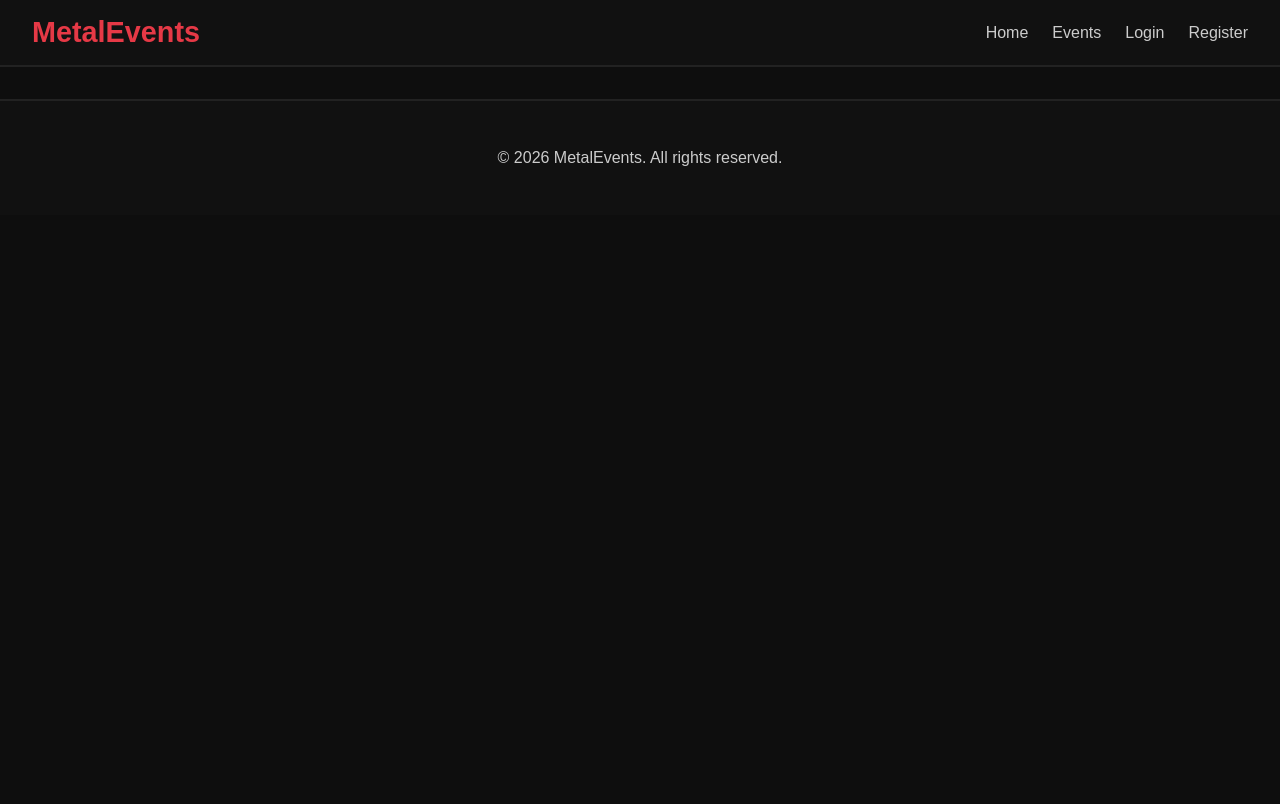
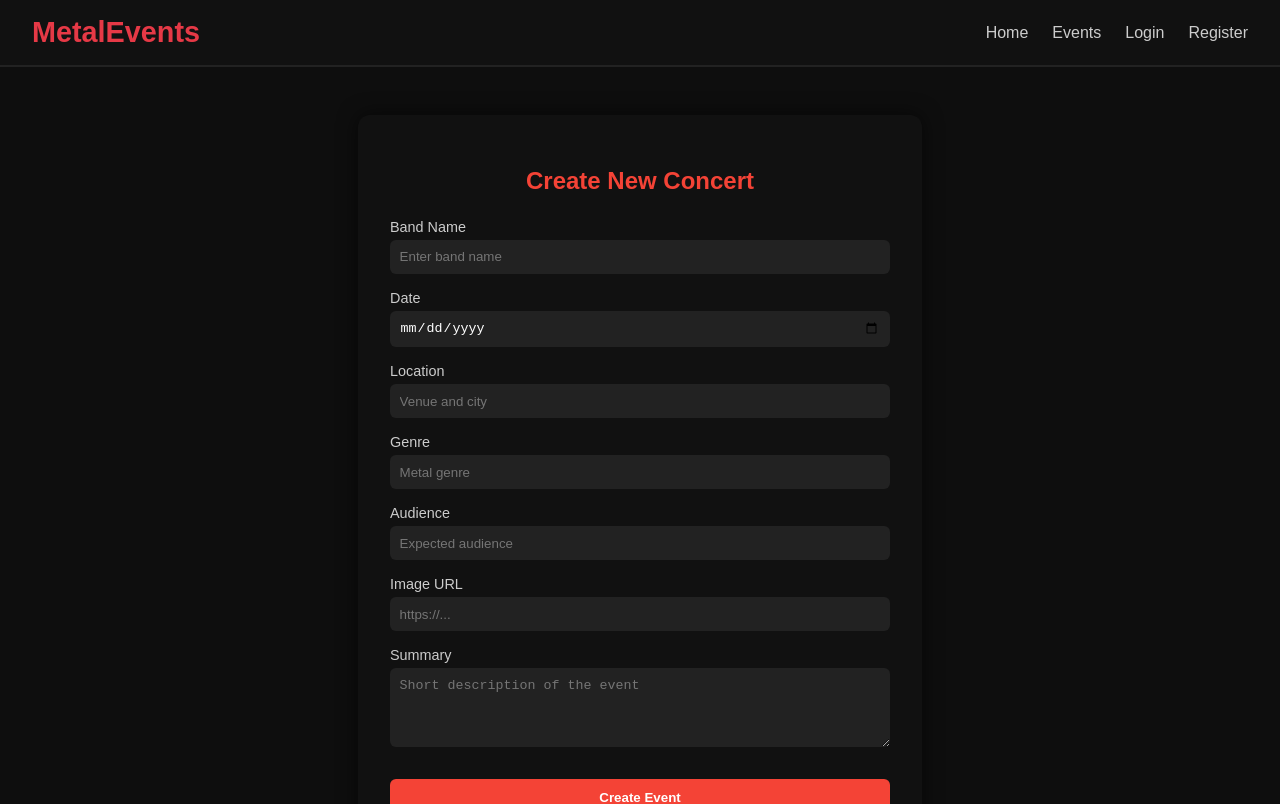
Before and after one commit to PavelAbadon/Music-Events, a React (Vite) app in the folder client/: page /concerts/create in a window 1280 px wide. Shown: the top 804 px of the page. Built offline with nearby package versions, Linux system fonts and the light colour scheme.

Commit message:
add createEvent page

```diff
--- a/client/src/App.jsx
+++ b/client/src/App.jsx
@@ -9,6 +9,7 @@ import Logout from "./components/logout/Logout";
 import Details from "./components/details/Details";
 import UserContext from "./contexts/UserContext";
 import { useContext } from "react";
+import CreateEvent from "./components/createEvent/CreateEvent";
 
 export default function App() {
 	const {user} = useContext(UserContext)
@@ -21,6 +22,7 @@ export default function App() {
 			<Routes>
 				<Route path="/" element={<Home />} />
 				<Route path="/concerts/:concertId/details" element={<Details user={user} />} />
+				<Route path="/concerts/create" element={<CreateEvent />} />
 				<Route path="/login" element={<Login />} />
 				<Route path="/register" element={<Register />} />
 				<Route path="/logout" element={<Logout />} />
--- /dev/null
+++ b/client/src/components/createEvent/CreateEvent.jsx
@@ -0,0 +1,77 @@
+export default function CreateEvent() {
+    return (
+        <section className="event-form-page">
+            <div className="form-card">
+                <h2>Create New Concert</h2>
+
+                <form className="event-form">
+                    <label>
+                        Band Name
+                        <input
+                            type="text"
+                            name="band"
+                            placeholder="Enter band name"
+                        />
+                    </label>
+
+                    <label>
+                        Date
+                        <input
+                            type="date"
+                            name="date"
+                        />
+                    </label>
+
+                    <label>
+                        Location
+                        <input
+                            type="text"
+                            name="location"
+                            placeholder="Venue and city"
+                        />
+                    </label>
+
+                    <label>
+                        Genre
+                        <input
+                            type="text"
+                            name="genre"
+                            placeholder="Metal genre"
+                        />
+                    </label>
+
+                    <label>
+                        Audience
+                        <input
+                            type="number"
+                            name="audience"
+                            placeholder="Expected audience"
+                        />
+                    </label>
+
+                    <label>
+                        Image URL
+                        <input
+                            type="text"
+                            name="imageUrl"
+                            placeholder="https://..."
+                        />
+                    </label>
+
+                    <label>
+                        Summary
+                        <textarea
+                            name="summary"
+                            rows="4"
+                            placeholder="Short description of the event"
+                        />
+                    </label>
+
+                    <button className="btn submit-btn" type="submit">
+                        Create Event
+                    </button>
+                </form>
+            </div>
+        </section>
+    );
+}
--- a/client/src/components/header/Header.jsx
+++ b/client/src/components/header/Header.jsx
@@ -17,7 +17,7 @@ export default function Header() {
 
                 {isAuthtenticated && (
                     <>
-                        <Link to="/create">Create Event</Link>
+                        <Link to="/concerts/create">Create Event</Link>
                         <Link to="/logout">Logout</Link>
                     </>
                 )}
--- a/client/src/styles/styles.css
+++ b/client/src/styles/styles.css
@@ -302,3 +302,67 @@ body {
 .event-card:hover {
   transform: scale(1.03);
 }
+.event-form-page {
+    display: flex;
+    justify-content: center;
+    padding: 3rem 1rem;
+}
+
+.form-card {
+    background: #111;
+    padding: 2rem;
+    border-radius: 12px;
+    width: 100%;
+    max-width: 500px;
+    box-shadow: 0 0 20px rgba(0,0,0,0.6);
+}
+
+.form-card h2 {
+    text-align: center;
+    margin-bottom: 1.5rem;
+    color: #f44336;
+}
+
+.event-form {
+    display: flex;
+    flex-direction: column;
+    gap: 1rem;
+}
+
+.event-form label {
+    display: flex;
+    flex-direction: column;
+    font-size: 0.9rem;
+    color: #ccc;
+}
+
+.event-form input,
+.event-form textarea {
+    margin-top: 0.3rem;
+    padding: 0.6rem;
+    border-radius: 6px;
+    border: none;
+    background: #222;
+    color: #fff;
+}
+
+.event-form input:focus,
+.event-form textarea:focus {
+    outline: none;
+    background: #2a2a2a;
+}
+
+.submit-btn {
+    margin-top: 1rem;
+    padding: 0.7rem;
+    background: #f44336;
+    border: none;
+    border-radius: 6px;
+    color: #fff;
+    font-weight: bold;
+    cursor: pointer;
+}
+
+.submit-btn:hover {
+    background: #d32f2f;
+}
```
